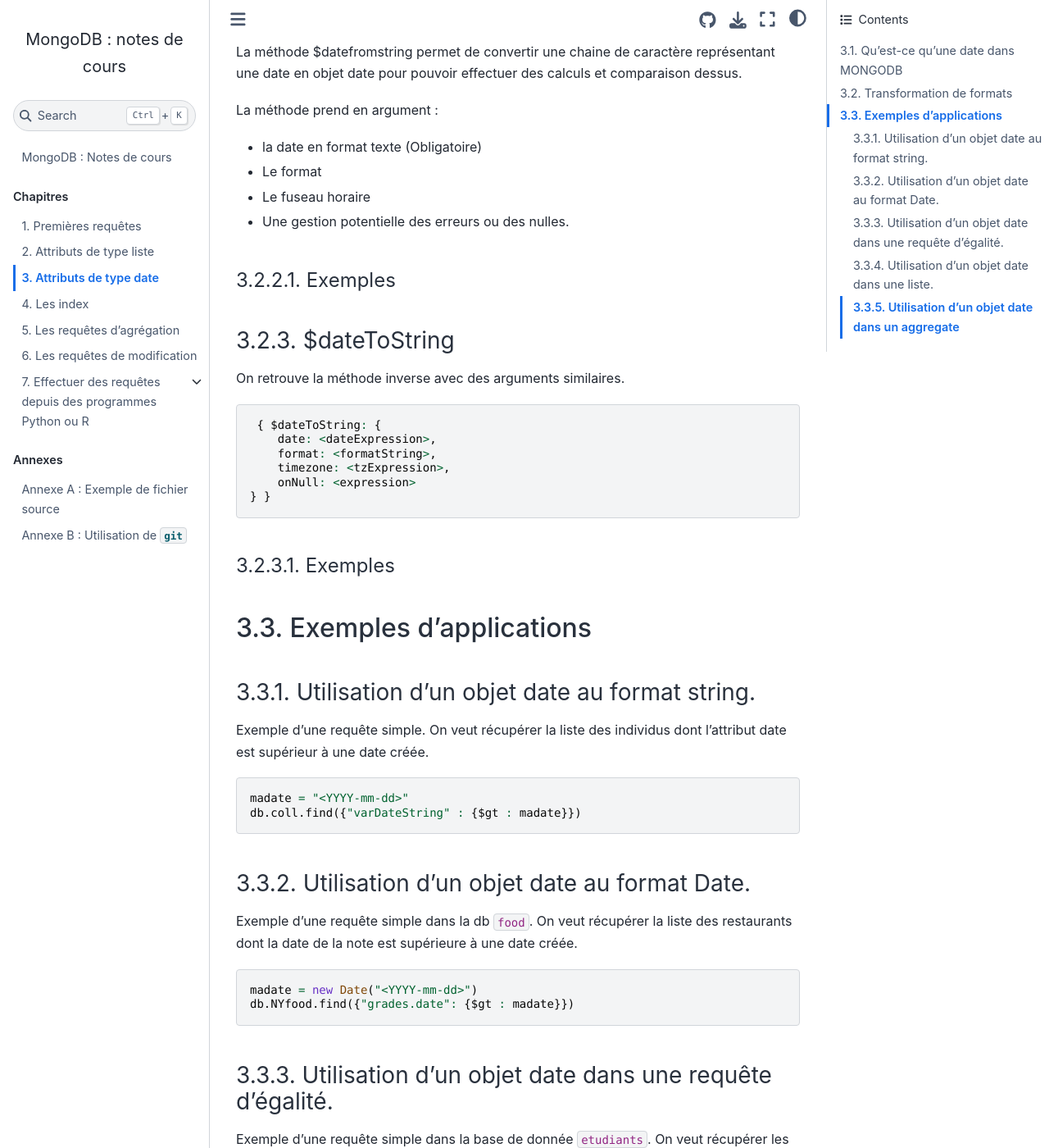
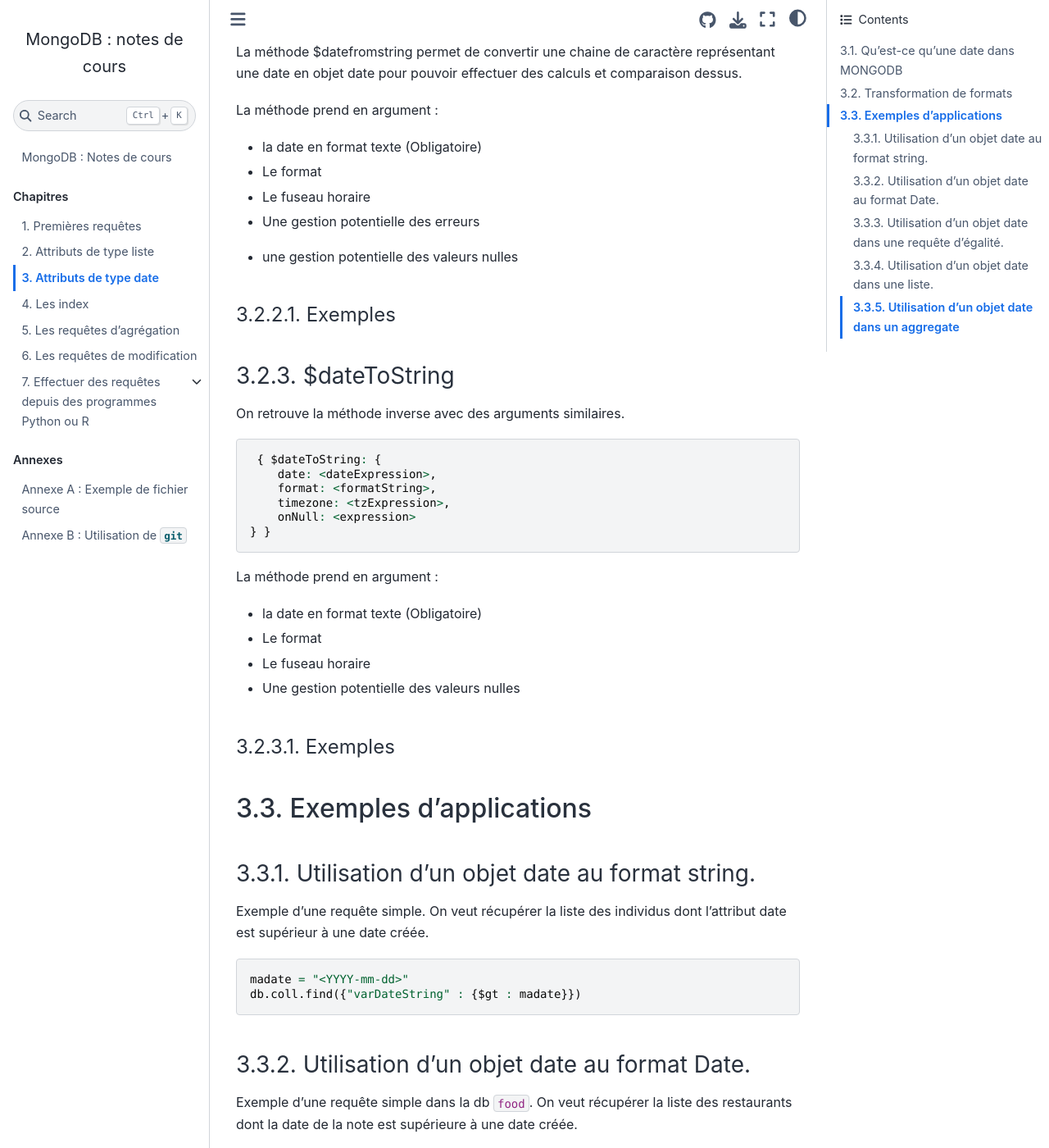
Before and after one commit to rtavenar/mongo_book, a Jupyter Book: the page built from content/03_dates.md, in a window 1280 px wide and 1400 px high, scrolled down 1549 px. Shown: the whole window at 82% size. Built offline with Jupyter Book 1.0.4 settings and Sphinx 7.4.7 and the Sphinx Book theme 1.1.4, drawn with Linux system fonts in a browser that asks for light colours.

Commit message:
Update 03_dates.md

````diff
--- a/content/03_dates.md
+++ b/content/03_dates.md
@@ -67,7 +67,8 @@ La méthode prend en argument :
 * la date en format texte (Obligatoire)
 * Le format
 * Le fuseau horaire
-* Une gestion potentielle des erreurs ou des nulles.
+* Une gestion potentielle des erreurs
++ une gestion potentielle des valeurs nulles
 
 
 #### Exemples
@@ -85,6 +86,13 @@ On retrouve la méthode inverse avec des arguments similaires.
     onNull: <expression>
 } }
 ```
+La méthode prend en argument :
+
+* la date en format texte (Obligatoire)
+* Le format
+* Le fuseau horaire
+* Une gestion potentielle des valeurs nulles
+
 #### Exemples
 
 ## Exemples d'applications
````
